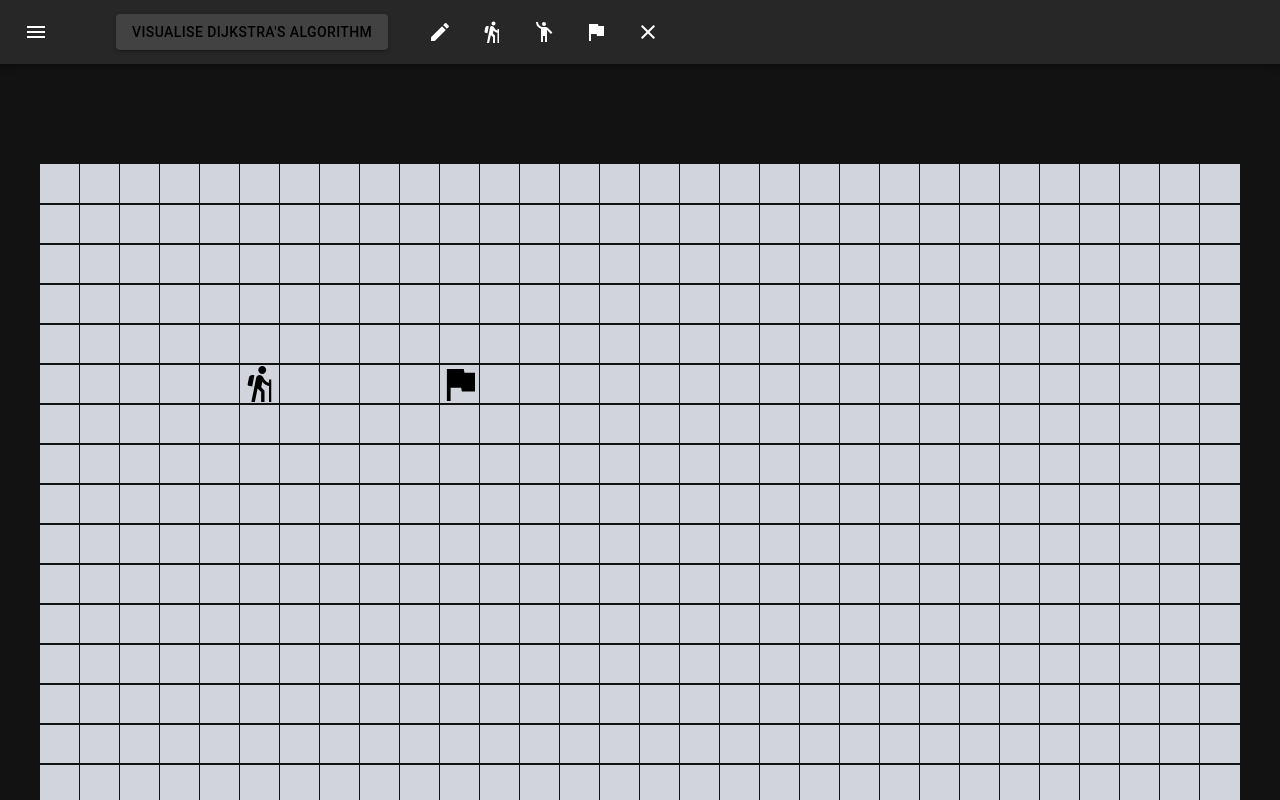
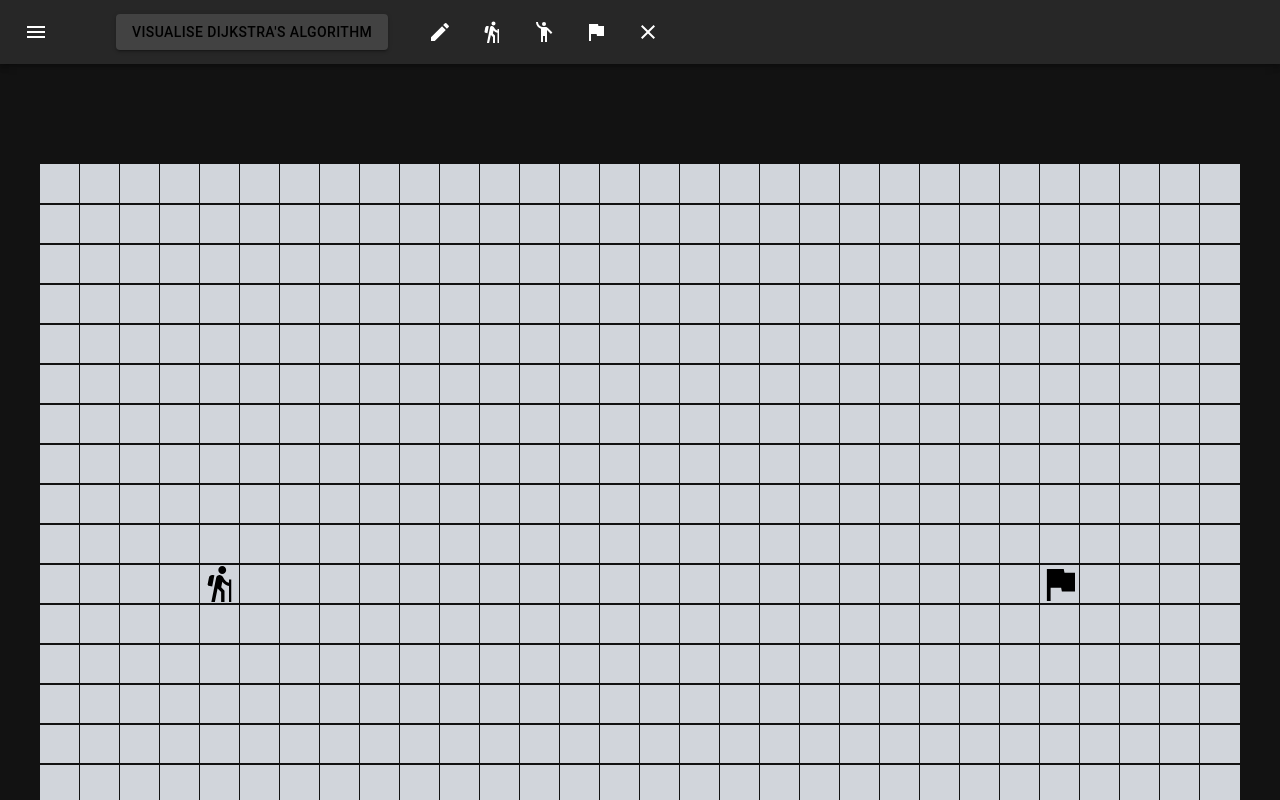
Before and after one commit to jchantrell/pathfinding-visualiser, a React (Create React App) app: page / in a window 1280 px wide. Shown: the top 800 px of the page. Built offline with nearby package versions, Linux system fonts and the light colour scheme.

Commit message:
fix placing start/finish in same place, minor visual improvement

```diff
--- a/src/App.js
+++ b/src/App.js
@@ -7,14 +7,8 @@ import { useState } from 'react';
 import { ThemeProvider, createTheme } from '@mui/material/styles';
 
 import { dijkstra, getShortestPath } from './algorithms/dijkstra';
-import {
-	startRow,
-	startCol,
-	finishRow,
-	finishCol,
-	cols,
-	rows,
-} from './contexts/global';
+import { cols, rows } from './contexts/global';
+import { StackedBarChartSharp } from '@mui/icons-material';
 
 const darkTheme = createTheme({
 	palette: {
@@ -27,6 +21,11 @@ function App() {
 	const [grid, setGrid] = useState([]);
 	const [mousePressed, setMousePressed] = useState(false);
 	const [currentAction, setCurrentAction] = useState('edit');
+	const [stops, setStops] = useState([]);
+	const [startRow, setStartRow] = useState(4);
+	const [startCol, setStartCol] = useState(10);
+	const [finishRow, setFinishRow] = useState(25);
+	const [finishCol, setFinishCol] = useState(10);
 
 	useEffect(() => {
 		const grid = initialiseGrid();
@@ -52,12 +51,75 @@ function App() {
 	const updateGrid = (row, col) => {
 		const updated = grid.slice();
 		const node = updated[row][col];
+
+		// add/remove walls
+		if (currentAction === 'edit') {
 			const updatedNode = {
 				...node,
 				wall: !node.wall,
 			};
 			updated[row][col] = updatedNode;
 			return updated;
+		}
+
+		// change start location
+		if (currentAction === 'placeStart') {
+			const previousStart = document.getElementById(
+				`node-${startRow}-${startCol}`
+			);
+
+			if (node === updated[startRow][startCol]) {
+				return updated;
+			} else {
+				updated[startRow][startCol].start = false;
+
+				setStartRow(row);
+				setStartCol(col);
+				previousStart.className = 'node';
+
+				const updatedNode = {
+					...node,
+					start: true,
+				};
+
+				updated[row][col] = updatedNode;
+				return updated;
+			}
+		}
+
+		// change finish location
+		if (currentAction === 'placeFinish') {
+			const previousFinish = document.getElementById(
+				`node-${finishRow}-${finishCol}`
+			);
+
+			updated[finishRow][finishCol].finish = false;
+			setFinishRow(row);
+			setFinishCol(col);
+			previousFinish.className = 'node';
+
+			const updatedNode = {
+				...node,
+				finish: !node.finish,
+			};
+
+			updated[row][col] = updatedNode;
+			return updated;
+		}
+
+		// place stop
+		if (currentAction === 'placeStop') {
+			const updatedNode = {
+				...node,
+				stop: !node.stop,
+			};
+
+			updated[row][col] = updatedNode;
+			const updatedStops = [...stops];
+			updatedStops.push(updatedNode);
+			setStops(updatedStops);
+			return updated;
+		}
 	};
 
 	const mouseEnter = (row, col) => {
@@ -123,8 +185,8 @@ function App() {
 	const visualise = () => {
 		const start = grid[startRow][startCol];
 		const finish = grid[finishRow][finishCol];
-		const visited = dijkstra(grid, start, finish);
-		const spt = getShortestPath(finish);
+		const visited = dijkstra(grid, start, finish, stops);
+		const spt = getShortestPath(finish, stops);
 		animate(visited, spt);
 	};
 
--- a/src/algorithms/dijkstra.jsx
+++ b/src/algorithms/dijkstra.jsx
@@ -1,5 +1,6 @@
-export const dijkstra = (grid, start, finish) => {
+export const dijkstra = (grid, start, finish, stops) => {
 	let visited = [];
+	let stopsFound = [];
 	start.distance = 0;
 	const unvisited = getAllNodes(grid);
 	while (!!unvisited.length) {
@@ -7,6 +8,9 @@ export const dijkstra = (grid, start, finish) => {
 		const closest = unvisited.shift();
 		if (closest.wall) continue;
 		if (closest.distance === Infinity) return visited;
+		if (closest.stop) {
+			stopsFound.push(closest);
+		}
 		closest.visited = true;
 		visited.push(closest);
 		if (closest === finish) return visited;
@@ -46,7 +50,7 @@ const getAllNodes = (grid) => {
 	return nodes;
 };
 
-export const getShortestPath = (finish) => {
+export const getShortestPath = (finish, stops) => {
 	const shortestPath = [];
 	let current = finish;
 	while (current !== null) {
--- a/src/components/node/node.css
+++ b/src/components/node/node.css
@@ -27,7 +27,7 @@
 
 .node-stop {
 	background-image: url('/src/icons/waving.svg');
-	background-size: 45px;
+	background-size: 60px;
 	background-position: center;
 }
 
--- a/src/components/node/node.jsx
+++ b/src/components/node/node.jsx
@@ -6,6 +6,8 @@ const Node = (props) => {
 		? 'node-finish'
 		: props.start
 		? 'node-start'
+		: props.stop
+		? 'node-stop'
 		: props.wall
 		? 'node-wall'
 		: '';
--- a/src/components/visualiser.jsx
+++ b/src/components/visualiser.jsx
@@ -1,29 +1,14 @@
 import * as React from 'react';
-import { useEffect } from 'react';
 import Node from './node/node';
-import {
-	startRow,
-	startCol,
-	finishRow,
-	finishCol,
-	rows,
-	cols,
-} from '../contexts/global';
+import { rows, cols } from '../contexts/global';
 
-const Visualiser = ({
-	grid,
-	setGrid,
-	mousePressed,
-	setMousePressed,
-	mouseDown,
-	mouseEnter,
-	mouseUp,
-}) => {
+const Visualiser = ({ grid, mousePressed, mouseDown, mouseEnter, mouseUp }) => {
 	const style = {
 		margin: '100px 0 0',
 		display: 'grid',
 		justifyContent: 'center',
 		gridTemplateColumns: `repeat(${rows}, 40px)`,
+		userSelect: 'none',
 	};
 
 	return (
@@ -33,7 +18,7 @@ const Visualiser = ({
 					return (
 						<div key={rowIndex}>
 							{row.map((node, index) => {
-								const { row, col, finish, start, wall } = node;
+								const { row, col, finish, start, wall, stop } = node;
 								return (
 									<Node
 										key={index}
@@ -42,6 +27,7 @@ const Visualiser = ({
 										finish={finish}
 										start={start}
 										wall={wall}
+										stop={stop}
 										mousePressed={mousePressed}
 										mouseDown={(row, col) => mouseDown(row, col)}
 										mouseEnter={(row, col) => mouseEnter(row, col)}
--- a/src/contexts/global.js
+++ b/src/contexts/global.js
@@ -1,9 +1,4 @@
-let startRow = 5;
-let startCol = 5;
-let finishRow = 10;
-let finishCol = 5;
-
 let rows = 30;
 let cols = 20;
 
-export { startRow, startCol, finishRow, finishCol, rows, cols };
+export { rows, cols };
```
Lines whose indentation alone changed are shown as unchanged.
